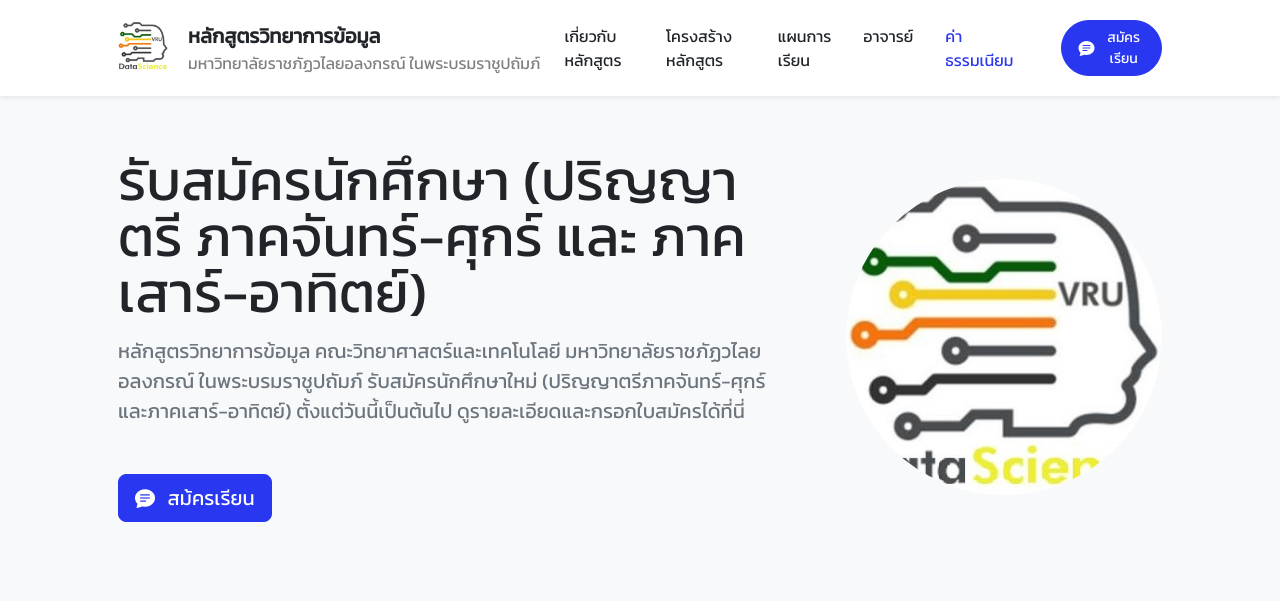
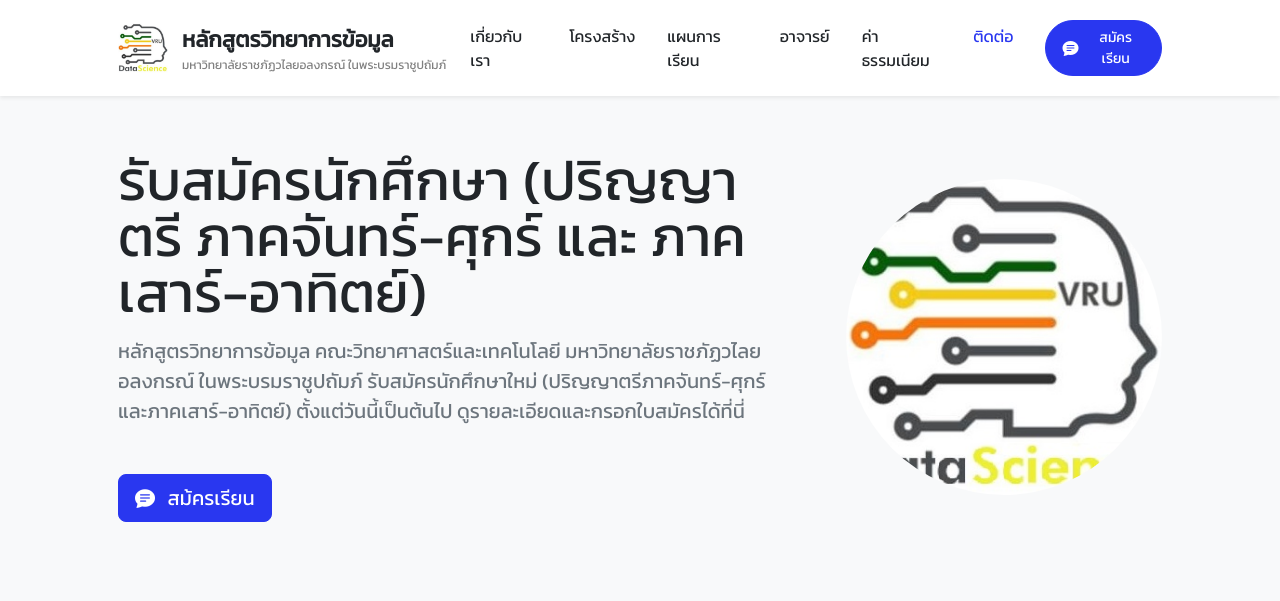
Before and after one commit to arc6828/dt, a PHP site: page / in a window 1280 px wide. Shown: the top 601 px of the page. Run offline with PHP 8.4, Linux system fonts and the light colour scheme; some libraries are stand-ins or nearby versions.

Commit message:
header + footer

```diff
--- a/index.php
+++ b/index.php
@@ -15,7 +15,7 @@ $program_obj = json_decode(file_get_contents("assets/json/program.json"));
 </head>
 
 <body id="page-top">
-    <?php include('layouts/navigation.php'); ?>
+    <?php include('layouts/header.php'); ?>
     <!-- Mashead header-->
     <header class="masthead">
         <div class="container px-5">
--- a/layouts/footer.php
+++ b/layouts/footer.php
@@ -11,7 +11,7 @@
 </section>
 
 <!-- App badge section-->
-<div class="bg-gradient-primary-to-secondary text-center py-5">
+<div class="bg-gradient-primary-to-secondary text-center py-5" id="contact">
     <div class="container px-5">
         <div class="row gx-5 align-items-center justify-content-center justify-content-lg-between">
             <div class="col-md-2 text-md-end text-center">
@@ -52,7 +52,10 @@
             <a href="#lecturer">อาจารย์</a>
             <span class="mx-1">&middot;</span>
             <a href="#fee">ค่าธรรมเนียม</a>
+            <span class="mx-1">&middot;</span>
             <a href="#lecturer">อาจารย์</a>
+            <span class="mx-1">&middot;</span>
+            <a href="#contact">ติดต่อ</a>
             <span class="mx-1">&middot;</span>
             <a href="https://ent.vru.ac.th/Webregister/pages/index_insert_nm.php?fct_id=1" target="_blank">สมัครเรียน</a>
         </div>
--- a/layouts/navigation.php
+++ b/layouts/header.php
@@ -3,22 +3,23 @@
     <div class="container px-5">
         <a class="navbar-brand fw-bold" href="#page-top" style="display: flex; flex-direction:row;">
             <img src="assets/img/logo.jpeg"  height="50" />
-            <div style="margin-left: 20px;" class="d-none d-md-block">
-                <div class="text-dark">หลักสูตรวิทยาการข้อมูล</div>
-                <div class="text-black-50 fs-6 fw-lighter">มหาวิทยาลัยราชภัฏวไลยอลงกรณ์ ในพระบรมราชูปถัมภ์</div>
+            <div style="margin-left: 14px;" class="d-none d-sm-none d-md-none d-lg-none d-xl-block">
+                <div class="text-dark" style="font-size: 22px;">หลักสูตรวิทยาการข้อมูล</div>
+                <div class="text-black-50 fw-lighter" style="font-size: 12px;">มหาวิทยาลัยราชภัฏวไลยอลงกรณ์ ในพระบรมราชูปถัมภ์</div>
             </div>
         </a>
         <button class="navbar-toggler" type="button" data-bs-toggle="collapse" data-bs-target="#navbarResponsive" aria-controls="navbarResponsive" aria-expanded="false" aria-label="Toggle navigation">
-            Menu
+            เมนู
             <i class="bi-list"></i>
         </button>
         <div class="collapse navbar-collapse" id="navbarResponsive">
-            <ul class="navbar-nav ms-auto me-4 my-3 my-lg-0">
-                <li class="nav-item"><a class="nav-link me-lg-3" href="#about">เกี่ยวกับหลักสูตร</a></li>
-                <li class="nav-item"><a class="nav-link me-lg-3" href="#structure">โครงสร้างหลักสูตร</a></li>
+            <ul class="navbar-nav ms-auto me-2 my-3 my-lg-0">
+                <li class="nav-item"><a class="nav-link me-lg-3" href="#about">เกี่ยวกับเรา</a></li>
+                <li class="nav-item"><a class="nav-link me-lg-3" href="#structure">โครงสร้าง</a></li>
                 <li class="nav-item"><a class="nav-link me-lg-3" href="#plan">แผนการเรียน</a></li>
                 <li class="nav-item"><a class="nav-link me-lg-3" href="#lecturer">อาจารย์</a></li>
                 <li class="nav-item"><a class="nav-link me-lg-3" href="#fee">ค่าธรรมเนียม</a></li>
+                <li class="nav-item"><a class="nav-link me-lg-3" href="#contact">ติดต่อ</a></li>
 
             </ul>
             <a class="btn btn-primary rounded-pill px-3 mb-2 mb-lg-0" href="https://ent.vru.ac.th/Webregister/pages/index_insert_nm.php?fct_id=1" target="_blank">
```
